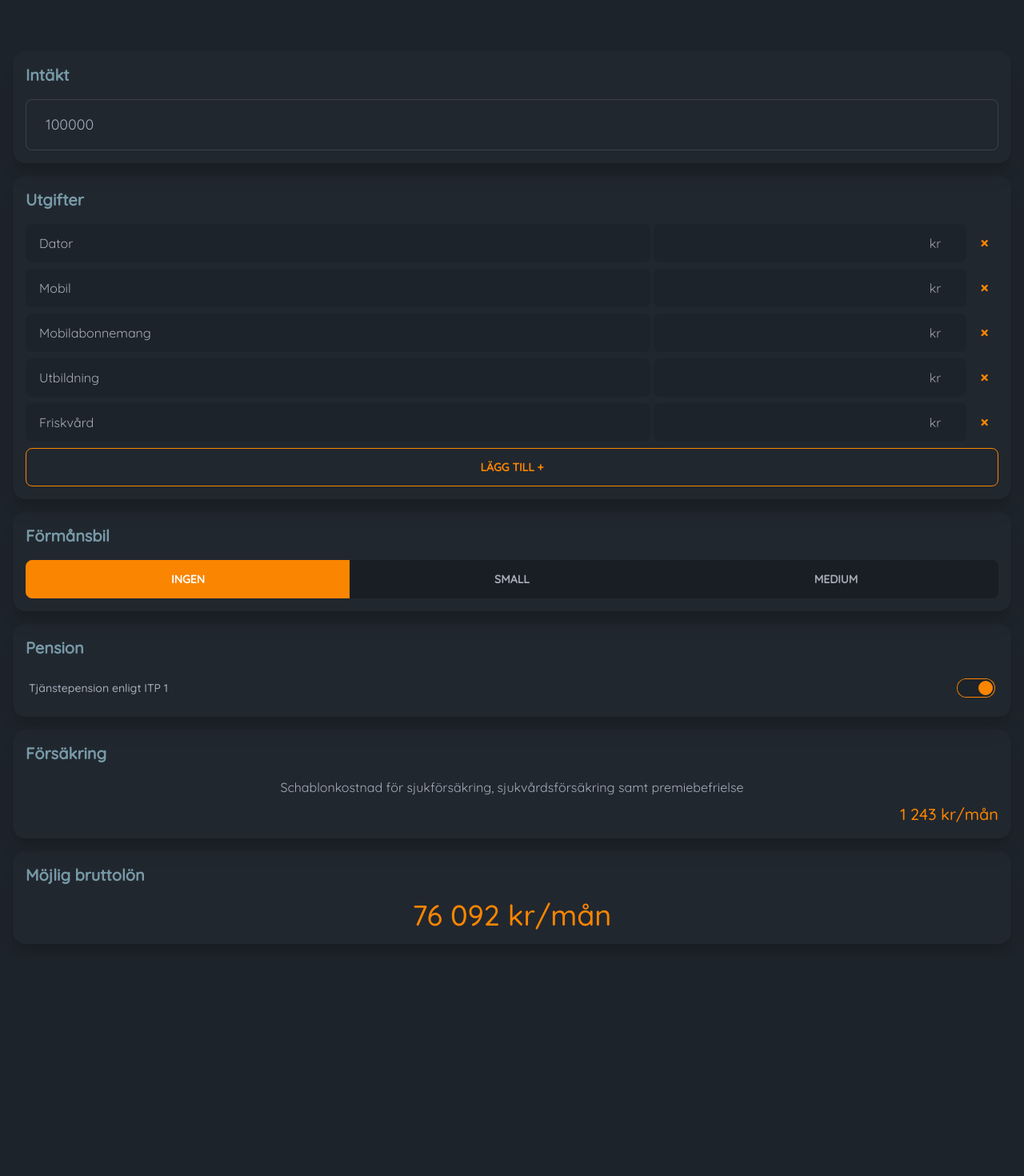
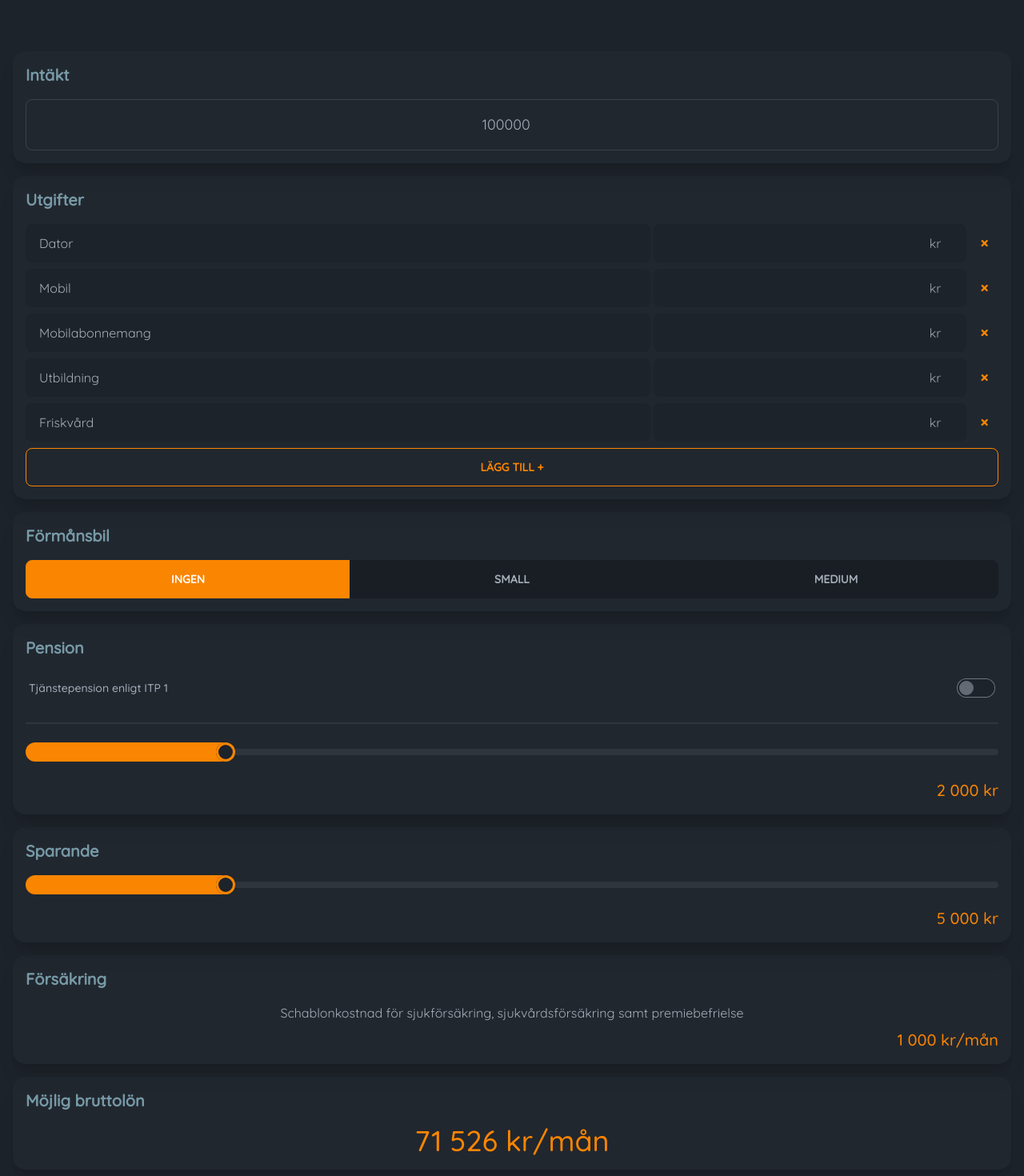
Before and after one commit to oliie/zefyr-white-label, a SvelteKit app: page / in a window 1280 px wide. Shown: the part 460-1930 px from the top of the page at 80% size. Before the commit the page ends 1656 px from the top, so only its background shows below. Built offline with nearby package versions, Linux system fonts and the light colour scheme.

Commit message:
- calculating WIP

```diff
--- a/src/lib/components/ui/NumberField.svelte
+++ b/src/lib/components/ui/NumberField.svelte
@@ -4,9 +4,10 @@
 	export let label = '';
 	export let placeholder = '';
 	export let large = false;
+	export let center = false;
 </script>
 
-<div class="form-control w-full">
+<div class="w-full form-control">
 	{#if label}
 		<label class="label" for={id}>
 			<span class="label-text">{label}</span>
@@ -16,8 +17,9 @@
 		bind:value
 		type="number"
 		{placeholder}
-		class="input input-bordered w-full bg-transparent"
+		class="w-full bg-transparent input input-bordered"
 		class:large
+		class:center
 	/>
 </div>
 
@@ -25,4 +27,8 @@
 	.large {
 		@apply input-lg;
 	}
+
+	.center {
+		@apply text-center;
+	}
 </style>
--- a/src/lib/components/widgets/GrossSalary.svelte
+++ b/src/lib/components/widgets/GrossSalary.svelte
@@ -1,19 +1,15 @@
-<script>
+<script lang="ts">
 	import { formatterToSek } from '$lib/helpers';
 	import Card from '$ui/Card.svelte';
 
-	export let value = '0';
-
-	const payrollTax = 0.3142;
-
-	$: grossSalary = Math.round(+value / (1 + payrollTax));
+	export let salary: number;
 	// $: taxes = Math.round(+value - grossSalary);
 </script>
 
 <Card header="Möjlig bruttolön">
 	<div class="flex flex-col items-center gap-2">
 		<span class="text-4xl font-medium text-primary">
-			{formatterToSek.format(grossSalary)}/mån
+			{formatterToSek.format(salary)}/mån
 		</span>
 		<!-- <div class="flex flex-col items-center">
 			<span>Varav arbetsgivaravgifter:</span>
--- a/src/lib/components/widgets/Income.svelte
+++ b/src/lib/components/widgets/Income.svelte
@@ -6,5 +6,5 @@
 </script>
 
 <Card header="Intäkt">
-	<NumberField id="income" placeholder="Ange intäkt..." bind:value large />
+	<NumberField id="income" placeholder="Ange intäkt..." bind:value large center />
 </Card>
--- a/src/lib/components/widgets/Pension.svelte
+++ b/src/lib/components/widgets/Pension.svelte
@@ -5,6 +5,7 @@
 
 	export let value: string;
 	export let useItp1: boolean;
+	export let output: number | string;
 </script>
 
 <Card header="Pension">
@@ -21,9 +22,9 @@
 			<div class="divider" />
 			<!-- content here -->
 			<input type="range" min="0" max="10000" step="200" bind:value class="range range-primary" />
-			<p class="mt-4 text-xl font-medium text-right text-primary">
-				{formatterToSek.format(+value)}
-			</p>
 		</div>
 	{/if}
+	<p class="mt-4 text-xl font-medium text-right text-primary">
+		{formatterToSek.format(useItp1 ? +output : +value)}
+	</p>
 </Card>
--- /dev/null
+++ b/src/lib/components/widgets/Savings.svelte
@@ -0,0 +1,13 @@
+<script lang="ts">
+	import { formatterToSek } from '$lib/helpers';
+	import Card from '$ui/Card.svelte';
+
+	export let value: string;
+</script>
+
+<Card header="Sparande">
+	<input type="range" min="0" max="25000" step="500" bind:value class="range range-primary" />
+	<p class="mt-4 text-xl font-medium text-right text-primary">
+		{formatterToSek.format(+value)}
+	</p>
+</Card>
--- a/src/routes/+page.svelte
+++ b/src/routes/+page.svelte
@@ -5,15 +5,35 @@
 	import Income from '$widgets/Income.svelte';
 	import Insurance from '$widgets/Insurance.svelte';
 	import Pension from '$widgets/Pension.svelte';
+	import Savings from '$widgets/Savings.svelte';
+
+	const payrollTax = 0.3142;
+	const regularPensionLimit = 46437;
 
 	let income = '100000';
-	let insurance = '1243';
+	let insurance = '1000';
+	let useItp1 = false;
 	let pension = '2000';
-	let useItp1 = true;
-	let totalExpenses: number;
+	let savings = '5000';
+	let totalExpenses = 0;
 	let car: number;
 
 	const getTotalExpenses = (e: CustomEvent) => (totalExpenses = e.detail);
+
+	const calculateItpPension = (salary: number) => {
+		if (salary > regularPensionLimit) {
+			const pensionAboveLimit = (salary - regularPensionLimit) * 0.3;
+			const pensionBelowLimit = regularPensionLimit * 0.045;
+
+			return Math.round(pensionAboveLimit + pensionBelowLimit);
+		} else {
+			return Math.round(salary * 0.045);
+		}
+	};
+
+	$: outputWithoutPension = +income - (+insurance + +savings + +totalExpenses + +car);
+	$: grossSalaryWithoutPension = Math.round(outputWithoutPension / (1 + payrollTax));
+	$: calculatedPension = useItp1 ? calculateItpPension(grossSalaryWithoutPension) : pension;
 </script>
 
 <svelte:head>
@@ -24,7 +44,8 @@
 	<Income bind:value={income} />
 	<Expenses on:total={getTotalExpenses} />
 	<Car bind:value={car} />
-	<Pension bind:value={pension} bind:useItp1 />
+	<Pension bind:value={pension} bind:useItp1 output={calculatedPension} />
+	<Savings bind:value={savings} />
 	<Insurance bind:value={insurance} />
-	<GrossSalary bind:value={income} />
+	<GrossSalary salary={grossSalaryWithoutPension} />
 </div>
```
